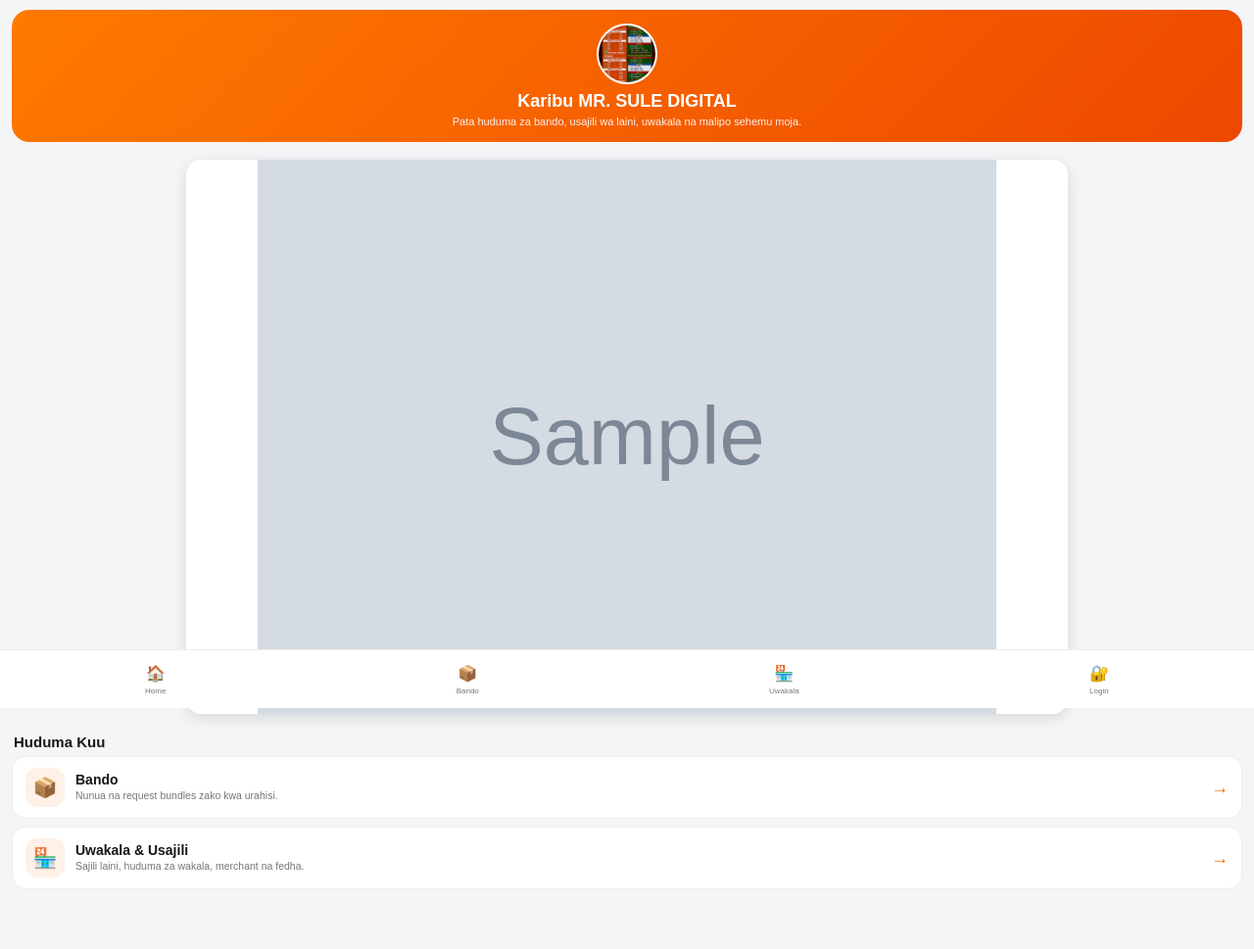
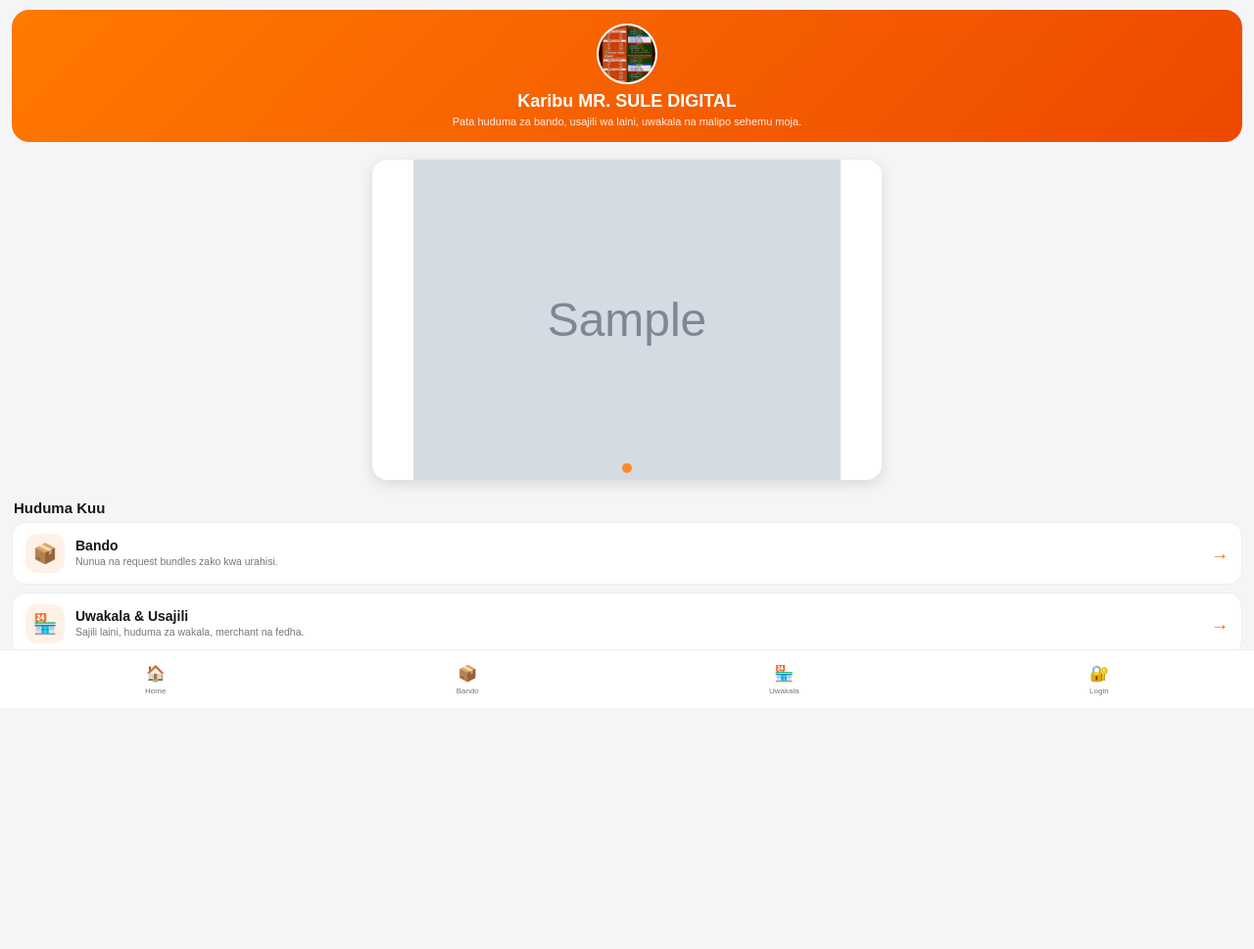
Before and after one commit to keyramkey/halotel-bando, a Flask app: page / in a window 1280 px wide. Shown: the part 77-1046 px from the top of the page at 98% size. After the commit the page ends 787 px from the top, so only its background shows below. Run offline with Flask 3, Linux system fonts and the light colour scheme; tables that the repository leaves empty hold one stand-in row (values such as "Sample post"); grey boxes marked "Sample" are stand-in pictures; some libraries are stand-ins or nearby versions.

Commit message:
Update index.html

```diff
--- a/templates/index.html
+++ b/templates/index.html
@@ -138,8 +138,8 @@
 @media (min-width: 768px) {
 
     .slideshow-wrapper {
-        width: calc(100% - 30px);
-        max-width: 900px;
+        width: 520px;
+        max-width: 520px;
         aspect-ratio: 350 / 220;
         margin: 10px auto;
     }
@@ -149,6 +149,7 @@
         height: 100%;
         object-fit: contain;
     }
+
 }
     .section-title {
         padding: 10px 14px 6px;
```
